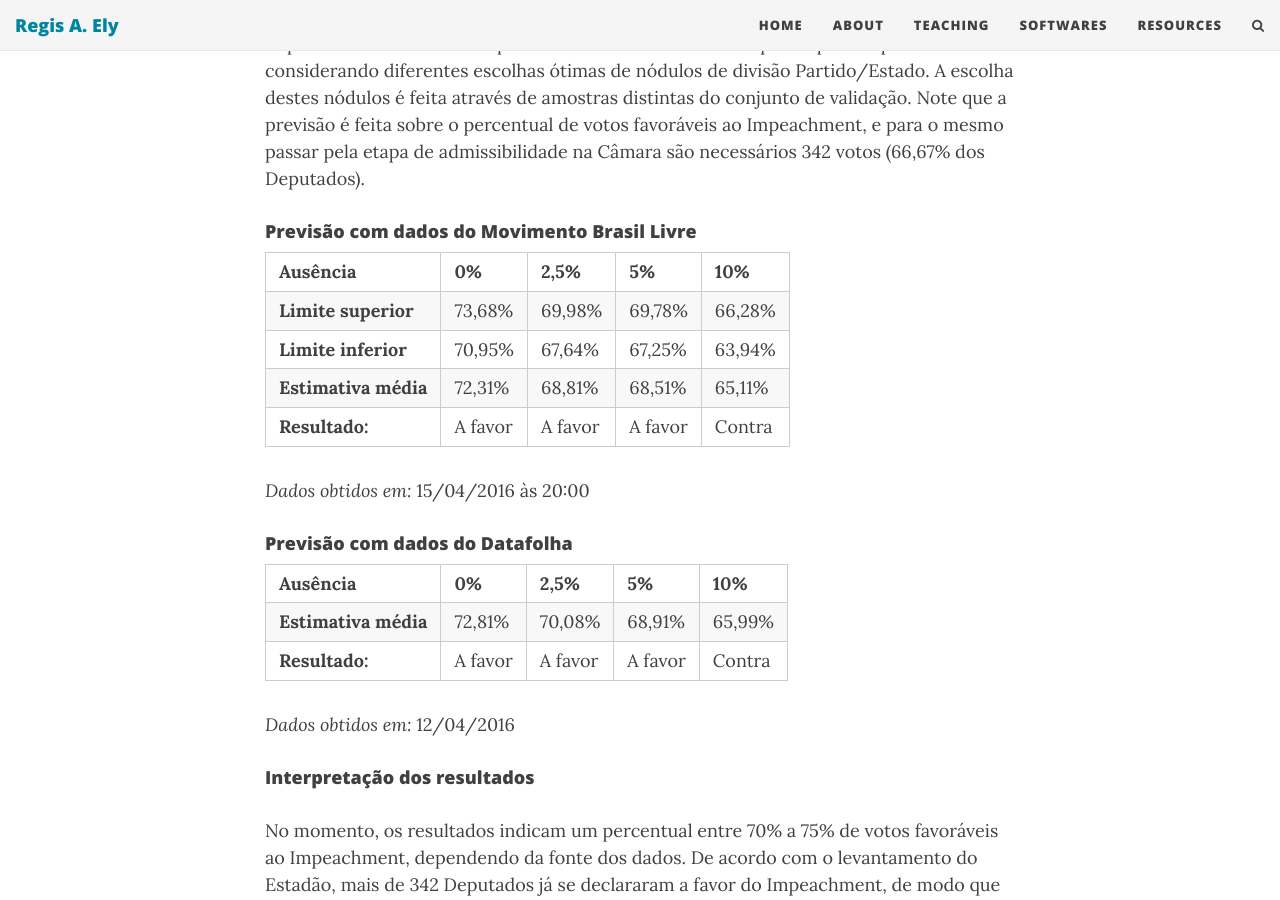
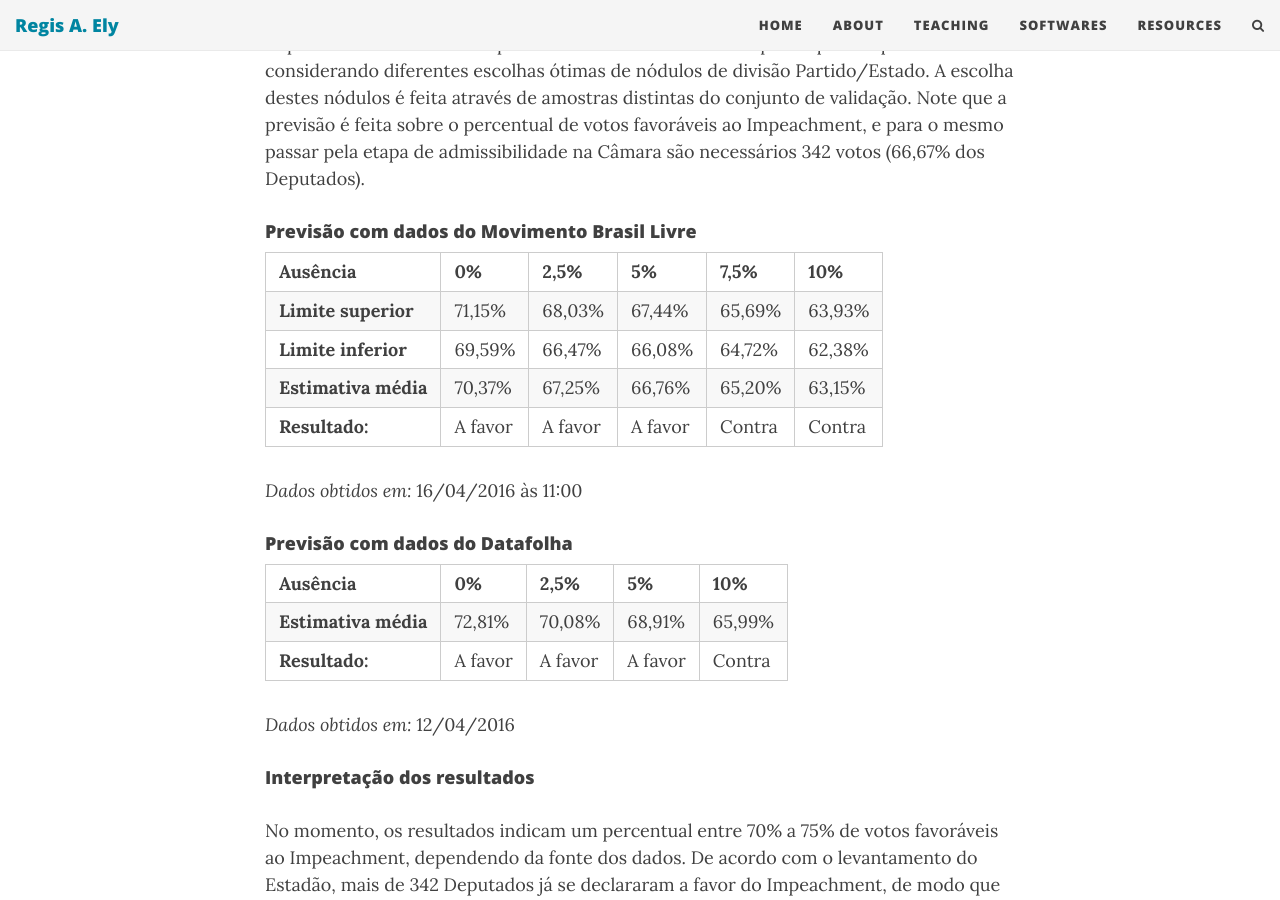
Before and after one commit to regisely/regisely.github.io, a Jekyll site: the page built from _posts/2016-04-01-impeachment.md, in a window 1280 px wide and 900 px high, scrolled down 452 px. Built offline with Jekyll 4.4.1, drawn with Linux system fonts in a browser that asks for light colours; nearby versions of some CDN libraries; comment, search, counter and statistics services are not loaded.

Commit message:
Update post

```diff
--- a/_posts/2016-04-01-impeachment.md
+++ b/_posts/2016-04-01-impeachment.md
@@ -12,13 +12,13 @@ Nas tabelas abaixo, a estimativa média do percentual de Deputados favoráveis a
 
 #### Previsão com dados do Movimento Brasil Livre
 
-| **Ausência** | **0%** | **2,5%** | **5%** | **10%** |
-| **Limite superior** | 73,68% | 69,98% | 69,78% | 66,28% |
-| **Limite inferior** | 70,95% | 67,64% | 67,25% | 63,94% |
-| **Estimativa média** | 72,31% | 68,81% | 68,51% | 65,11% |
-| **Resultado:** | A favor | A favor | A favor | Contra |
+| **Ausência** | **0%** | **2,5%** | **5%** | **7,5%** | **10%** |
+| **Limite superior** | 71,15% | 68,03% | 67,44% | 65,69% | 63,93% |
+| **Limite inferior** | 69,59% | 66,47% | 66,08% | 64,72% | 62,38% |
+| **Estimativa média** | 70,37% | 67,25% | 66,76% | 65,20% | 63,15% |
+| **Resultado:** | A favor | A favor | A favor | Contra | Contra |
 
-*Dados obtidos em:* 15/04/2016 às 20:00
+*Dados obtidos em:* 16/04/2016 às 11:00
 
 #### Previsão com dados do Datafolha
 
```
